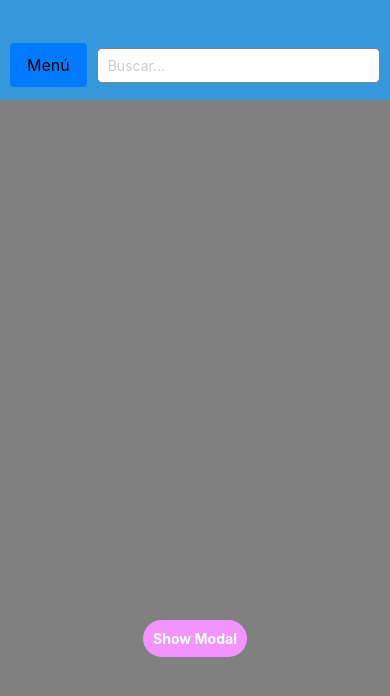
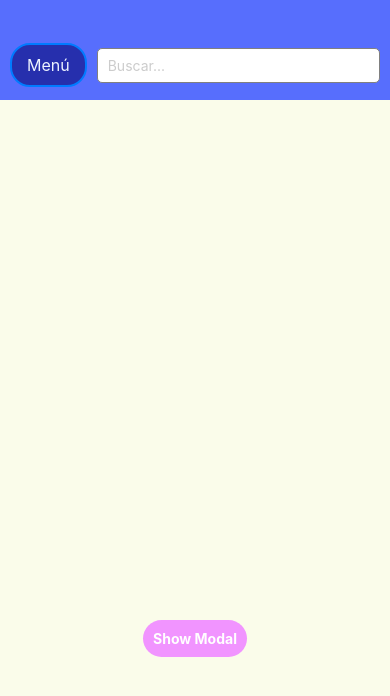
Before and after one commit to MatiasVargasMolina/aplicacionMercadoLocal, a React Native app in the folder AwesomeProject/: screen / in a window 390 px wide. Shown: the top 696 px of the page. Built offline with nearby package versions, Linux system fonts and the light colour scheme.

Commit message:
Estilo navbar
pequeño cambio de color y boton

```diff
--- a/AwesomeProject/App.js
+++ b/AwesomeProject/App.js
@@ -48,7 +48,7 @@ const styles = StyleSheet.create({
   },
   containerBack: {
     flex: 1,
-    backgroundColor: 'grey'
+    backgroundColor: '#fafcea'
   },
   modalView: {
     margin: 20,
--- a/AwesomeProject/components/Navbar.jsx
+++ b/AwesomeProject/components/Navbar.jsx
@@ -57,7 +57,7 @@ const styles = StyleSheet.create({
   navbar: {
     paddingTop: 30,
     height: 100,
-    backgroundColor: '#3498db',
+    backgroundColor: '#576efd',
     flexDirection: 'row',
     paddingHorizontal: 10,
     alignItems: 'center',
@@ -66,15 +66,15 @@ const styles = StyleSheet.create({
   buttonPrimary: {
     paddingVertical: 10,
     paddingHorizontal: 15,
-    backgroundColor: '#007BFF',
+    backgroundColor: '#262fad',
     borderColor: '#007BFF', // Color Primary de Bootstrap
     borderWidth: 2,
-    borderRadius: 4,
+    borderRadius: 20,
     alignItems: 'center',
     justifyContent: 'center',
 },
 buttonPrimaryText: {
-    color: '#000000',
+    color: '#edf3ff',
     fontSize: 16,
 },
   searchInput: {
```
